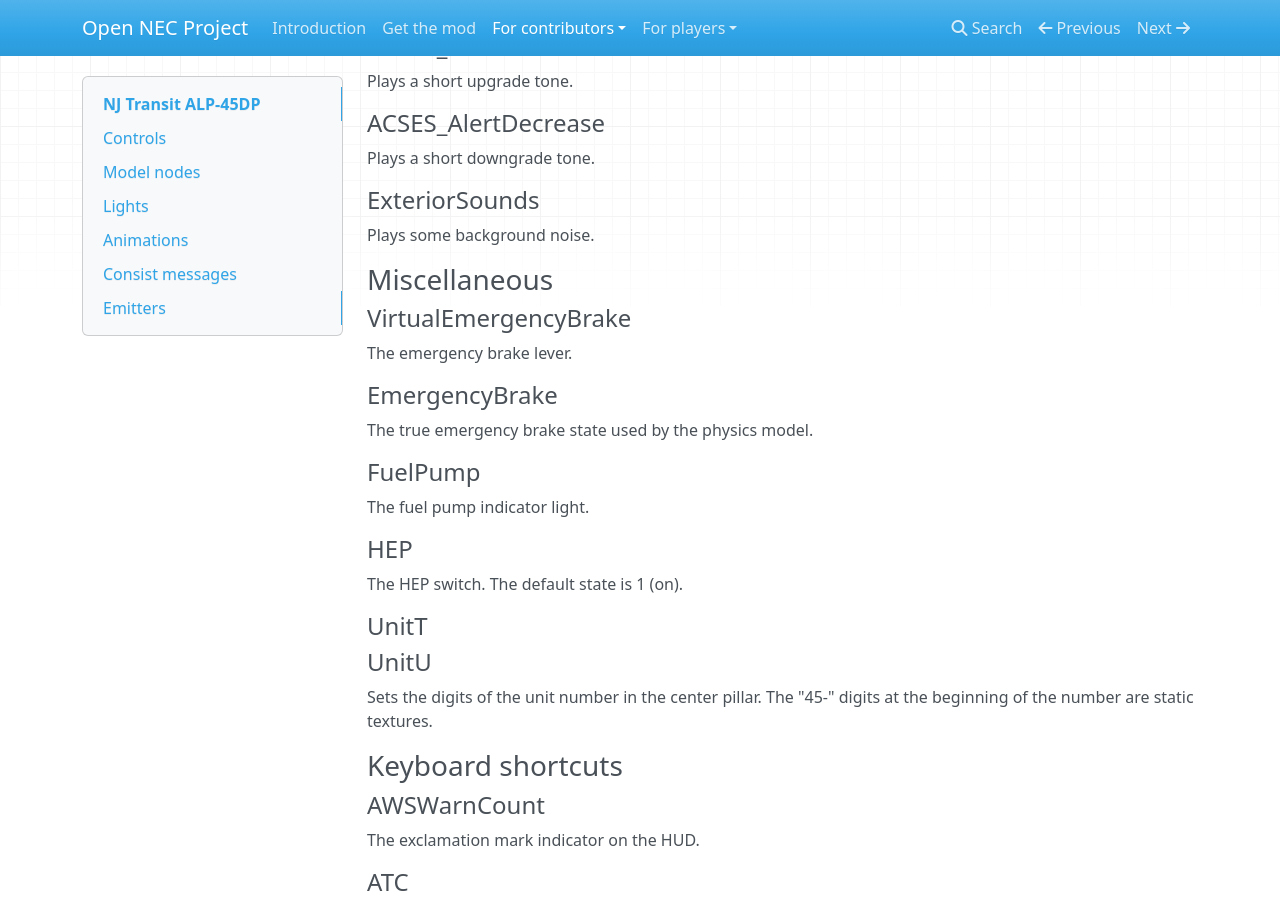
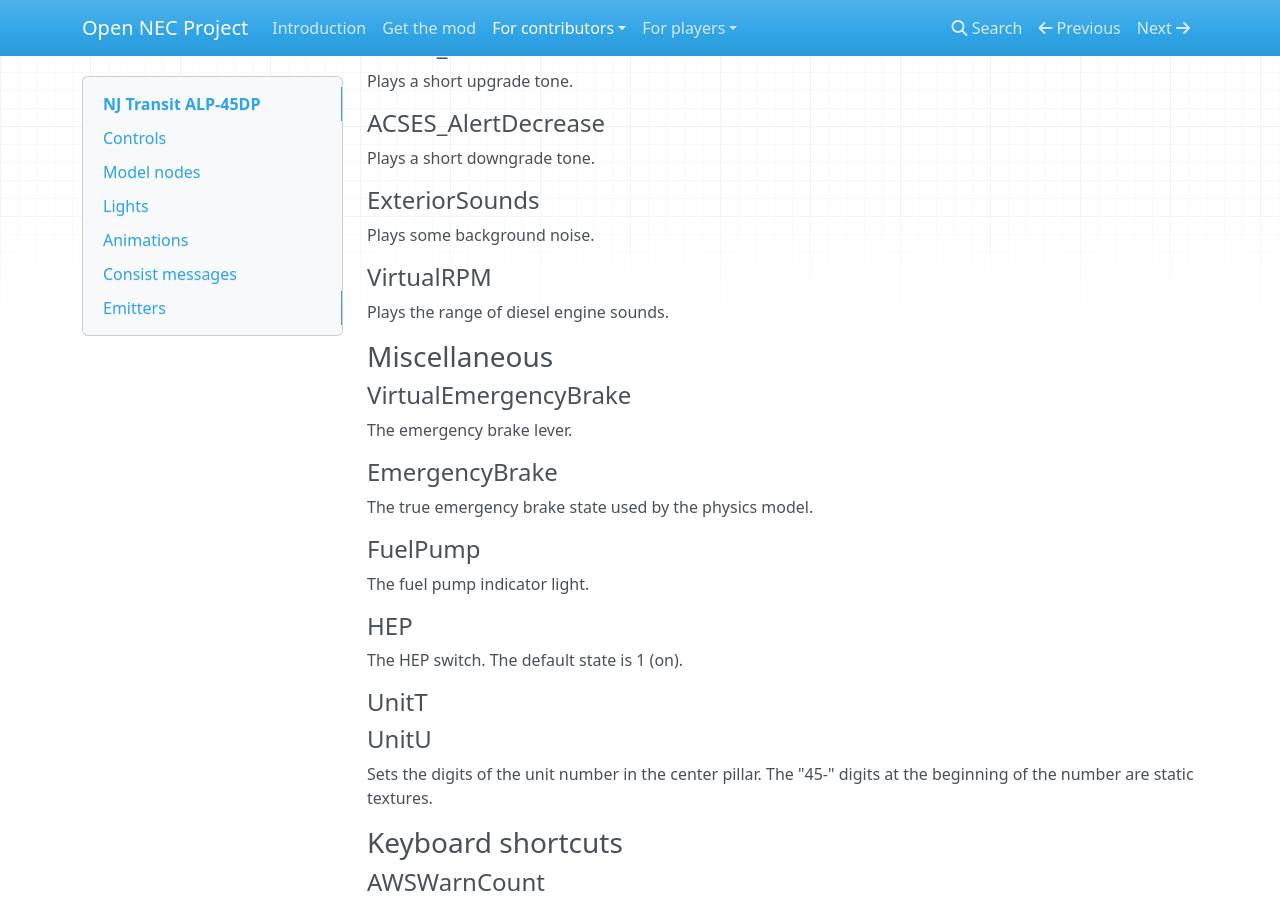
Before and after one commit to YoRyan/open-nec, an MkDocs documentation site: the page built from Docs/for-contributors/rolling-stock/njt-alp45.md, in a window 1280 px wide and 900 px high, scrolled down 4521 px. Built offline with MkDocs 1.6.1, drawn with Linux system fonts in a browser that asks for light colours; nearby versions of some CDN libraries.

Commit message:
feat(ALP45): initial implementation of dual power

```diff
--- a/Docs/for-contributors/rolling-stock/njt-alp45.md
+++ b/Docs/for-contributors/rolling-stock/njt-alp45.md
@@ -224,6 +224,10 @@ Plays a short downgrade tone.
 
 Plays some background noise.
 
+#### VirtualRPM
+
+Plays the range of diesel engine sounds.
+
 ### Miscellaneous
 
 #### VirtualEmergencyBrake
```
Also changed, not shown: 1 other file.
